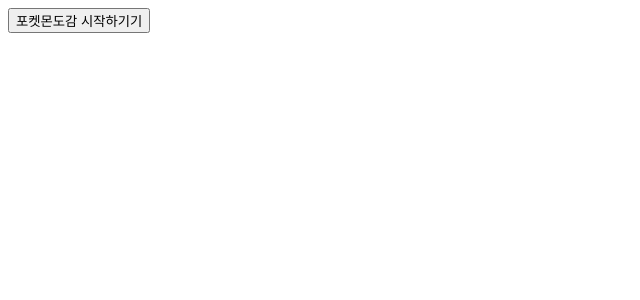
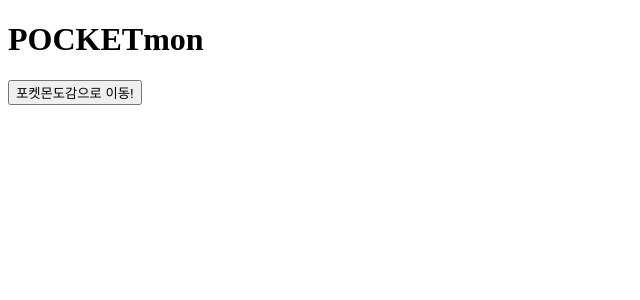
Before and after one commit to JungminLee97/pokemon-project, a React (Vite) app: page / in a window 1280 px wide. Shown: the top 300 px of the page, without its empty margins (0-640 px from the left). Built offline with nearby package versions, Linux system fonts and the light colour scheme.

Commit message:
1일차차

```diff
--- a/src/pages/Dex.jsx
+++ b/src/pages/Dex.jsx
@@ -1,12 +1,9 @@
-import { useLocation, useNavigate } from "react-router-dom";
+import { Link, useNavigate } from "react-router-dom";
 
 const Dex = () => {
   const navigate = useNavigate();
-  const location = useLocation();
   return (
     <div>
-      포켓몬 도감페이지에오신걸환영합니다.
-      <div>현재페이지:{location.pathname.slice(1)}</div>
       <button
         onClick={() => {
           navigate("/");
--- a/src/pages/Home.jsx
+++ b/src/pages/Home.jsx
@@ -5,12 +5,13 @@
 
   return (
     <div>
+      <h1>POCKETmon</h1>
       <button
         onClick={() => {
           navigate("/dex");
         }}
       >
-        포켓몬도감 시작하기기
+        포켓몬도감으로 이동!
       </button>
     </div>
   );
```
Also changed, not shown: src/Components/Dashboard.jsx (+4 -4 lines), src/Components/PokemonCard.jsx (+4 -4 lines), src/Components/PokemonList.jsx (+4 -4 lines).
